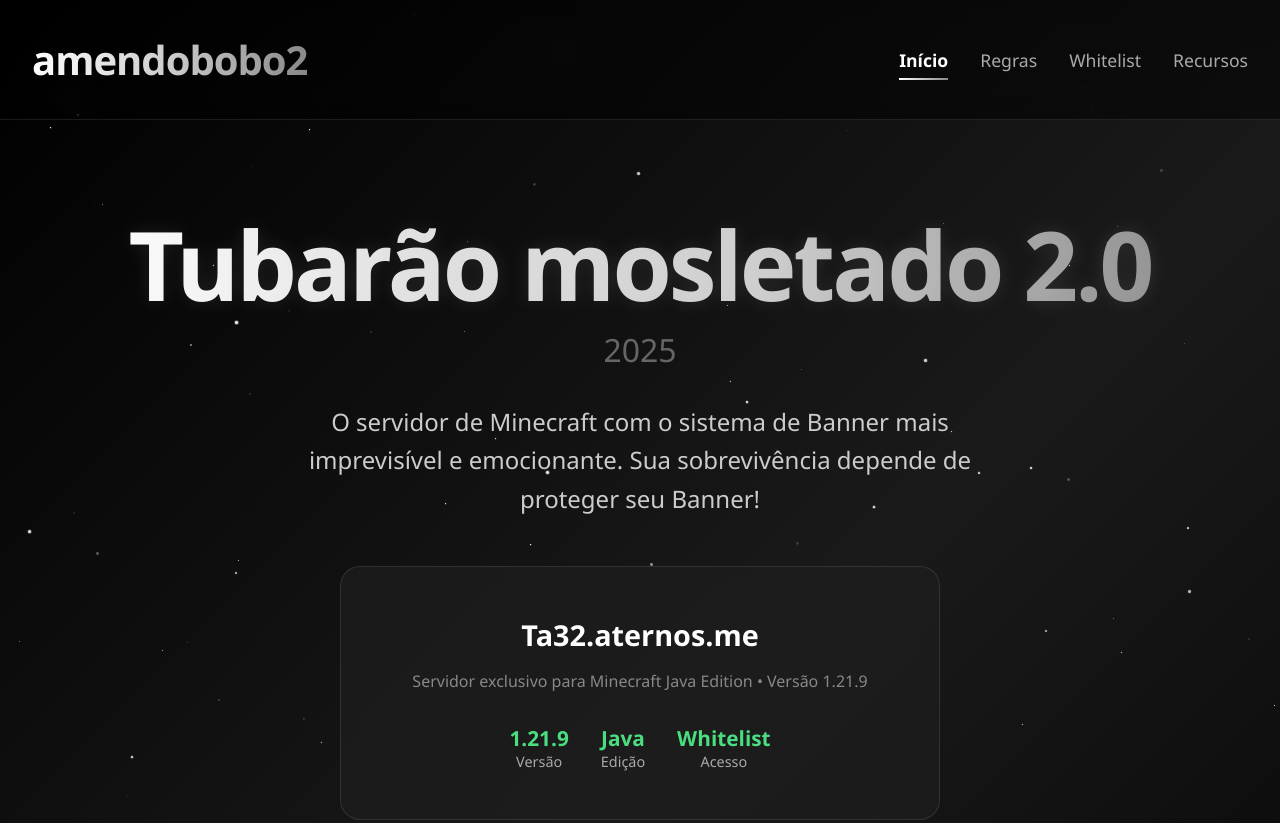
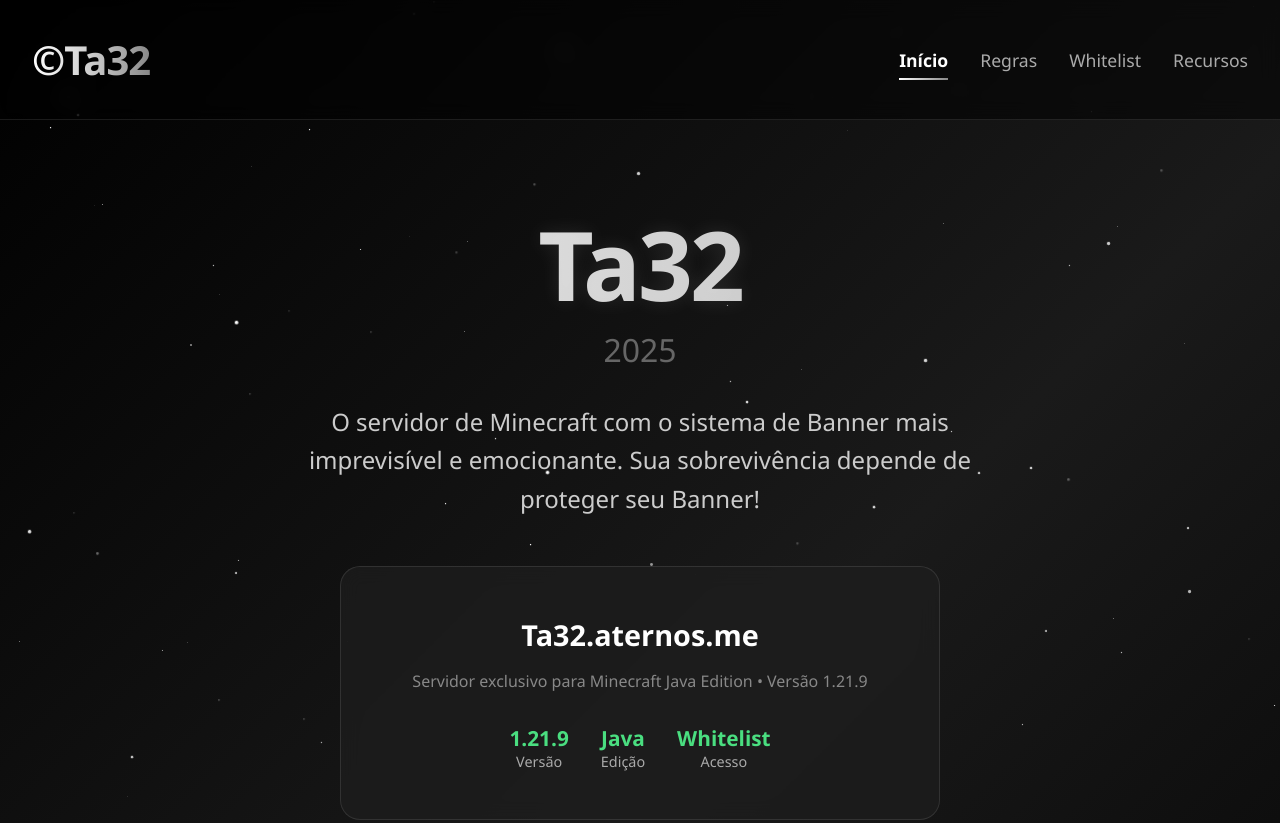
Before and after one commit to fogao0/Ta32, a plain HTML site: page index.html in a window 1280 px wide. Shown: the top 823 px of the page. Drawn offline with Linux system fonts and the light colour scheme.

Commit message:
Update index.html

```diff
--- a/index.html
+++ b/index.html
@@ -629,7 +629,7 @@
 
     <!-- Navigation -->
     <nav>
-        <div class="logo">amendobobo2</div>
+        <div class="logo">©Ta32</div>
         <div class="nav-links">
             <a href="#" class="nav-link active" data-section="home">Início</a>
             <a href="#" class="nav-link" data-section="rules">Regras</a>
@@ -643,7 +643,7 @@
         <!-- Home Section -->
         <section class="section active" id="home">
             <div class="hero">
-                <h1 class="hero-title">Tubarão mosletado 2.0</h1>
+                <h1 class="hero-title">Ta32</h1>
                 <div class="hero-year">2025</div>
                 <p class="hero-subtitle">O servidor de Minecraft com o sistema de Banner mais imprevisível e emocionante. Sua sobrevivência depende de proteger seu Banner!</p>
 
```
